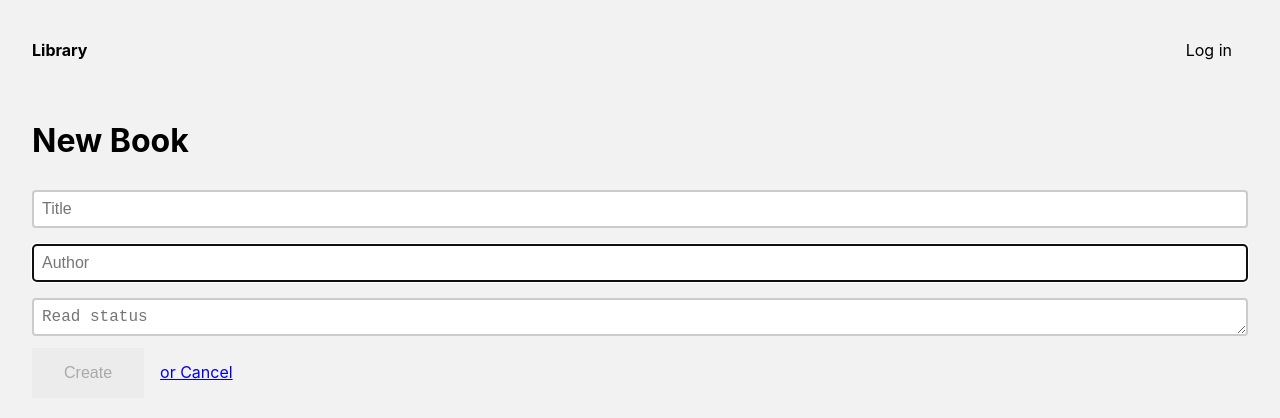
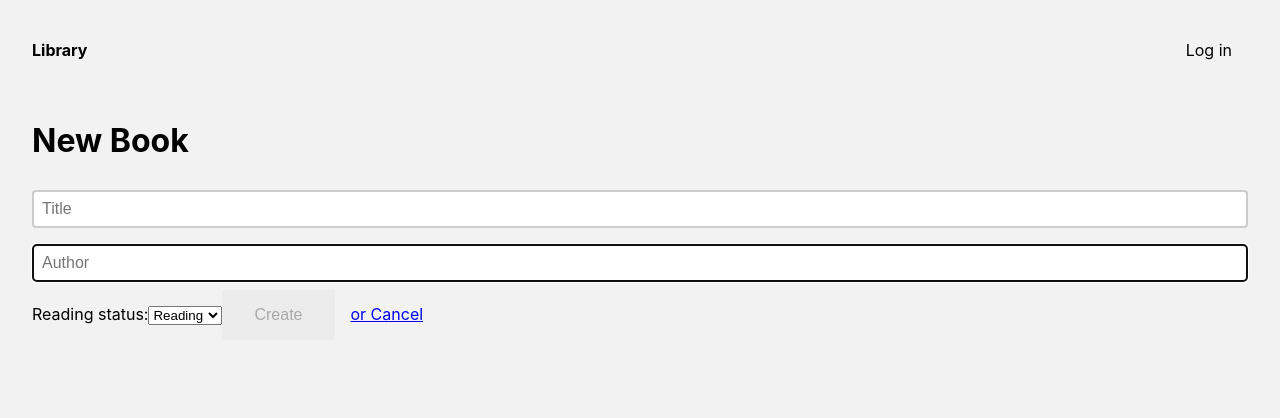
Before and after one commit to jakynevs/books, a Next.js app: page /create in a window 1280 px wide. Shown: the top 418 px of the page. Built offline with nearby package versions, Linux system fonts and the light colour scheme; no server answers.

Commit message:
Added drop down function to show read status

```diff
--- a/pages/api/post/index.ts
+++ b/pages/api/post/index.ts
@@ -6,14 +6,14 @@ import prisma from "../../../lib/prisma";
 // Required fields in body: author
 // Optional fields in body: content
 export default async function handle(req, res) {
-  const { title, author, thoughts } = req.body;
+  const { title, author, read } = req.body;
 
   const session = await getSession({ req });
   const result = await prisma.book.create({
     data: {
       title: title,
       author: author,
-      thoughts: thoughts,
+      read: read,
       user: { connect: { email: session?.user?.email } },
     },
   });
--- a/pages/create.tsx
+++ b/pages/create.tsx
@@ -9,18 +9,28 @@ const options = [
   { label: "Reading", value: "READING" },
 ];
 const Draft: React.FC = () => {
-  const [title, setTitle] = useState("");
-  const [author, setAuthor] = useState("");
-  const [readstatus, setReadStatus] = useState(null);
+  const [formData, setFormData] = useState({
+    title: "",
+    author: "",
+    read: "",
+  });
 
+  function handleChange(e) {
+    const { name, value } = e.target;
+    setFormData((prevFormData) => {
+      return {
+        ...prevFormData,
+        [name]: value,
+      };
+    });
+  }
   const submitData = async (e: React.SyntheticEvent) => {
     e.preventDefault();
     try {
-      const body = { title, author, readstatus };
       await fetch("api/post", {
         method: "POST",
         headers: { "Content-Type": "application/json" },
-        body: JSON.stringify(body),
+        body: JSON.stringify(formData),
       });
       await Router.push("/");
     } catch (error) {
@@ -34,27 +44,36 @@ const Draft: React.FC = () => {
         <form onSubmit={submitData}>
           <h1>New Book</h1>
           <input
+            name="title"
             autoFocus
-            onChange={(e) => setTitle(e.target.value)}
+            onChange={handleChange}
             placeholder="Title"
             type="text"
-            value={title}
+            value={formData.title}
           />
           <input
+            name="author"
             autoFocus
-            onChange={(e) => setAuthor(e.target.value)}
+            onChange={handleChange}
             placeholder="Author"
             type="text"
-            value={author}
+            value={formData.author}
           />
-          <textarea
-            cols={50}
-            onChange={(e) => setReadStatus(e.target.value)}
-            placeholder="Read status"
-            rows={1}
-            value={readstatus}
+          <label>
+            Reading status:
+            <select name="read" value={formData.read} onChange={handleChange}>
+              <option value="READING">Reading</option>
+              <option selected value="NR">
+                Not read
+              </option>
+              <option value="READ">Read</option>
+            </select>
+          </label>
+          <input
+            disabled={!formData.author || !formData.title}
+            type="submit"
+            value="Create"
           />
-          <input disabled={!author || !title} type="submit" value="Create" />
           <a className="back" href="#" onClick={() => Router.push("/")}>
             or Cancel
           </a>
--- a/pages/p/[id].tsx
+++ b/pages/p/[id].tsx
@@ -48,7 +48,7 @@ const Book: React.FC<BookProps> = (props) => {
         <h2>{title}</h2>
         <p>By {author || "Unknown"}</p>
         <small>Status: {status}</small>
-        <ReactMarkdown children={props.read} />
+        <ReactMarkdown children={read} />
         {userHasValidSession && bookBelongsToUser && (
           <button onClick={() => publishBook(props.id)}>Publish</button>
         )}
```
